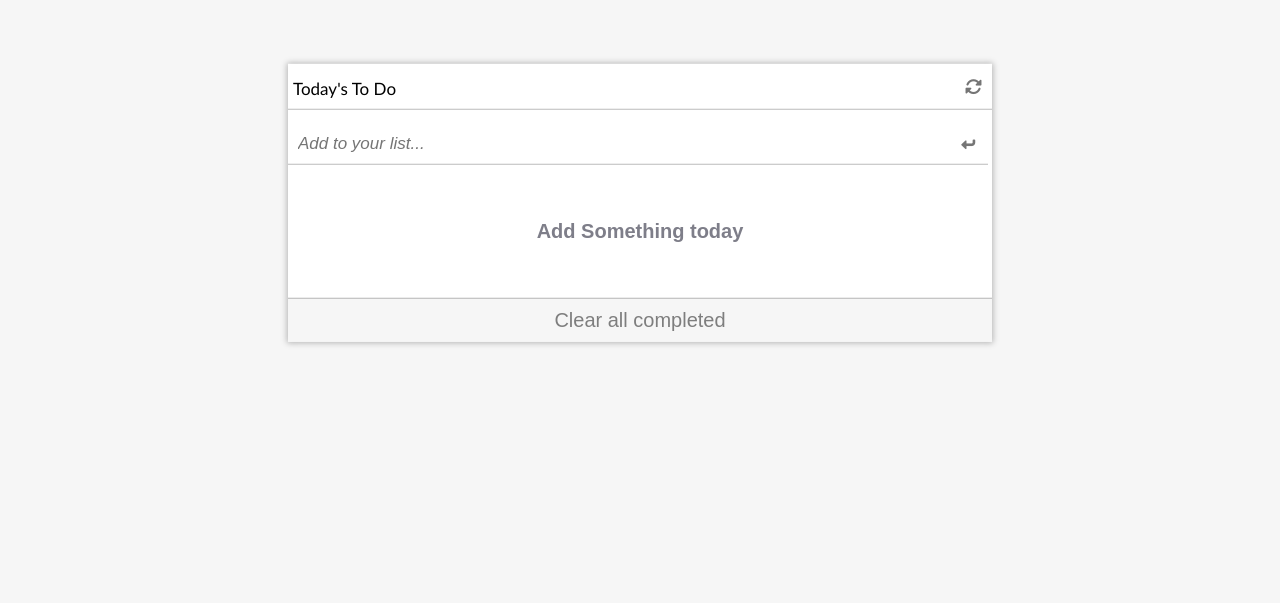
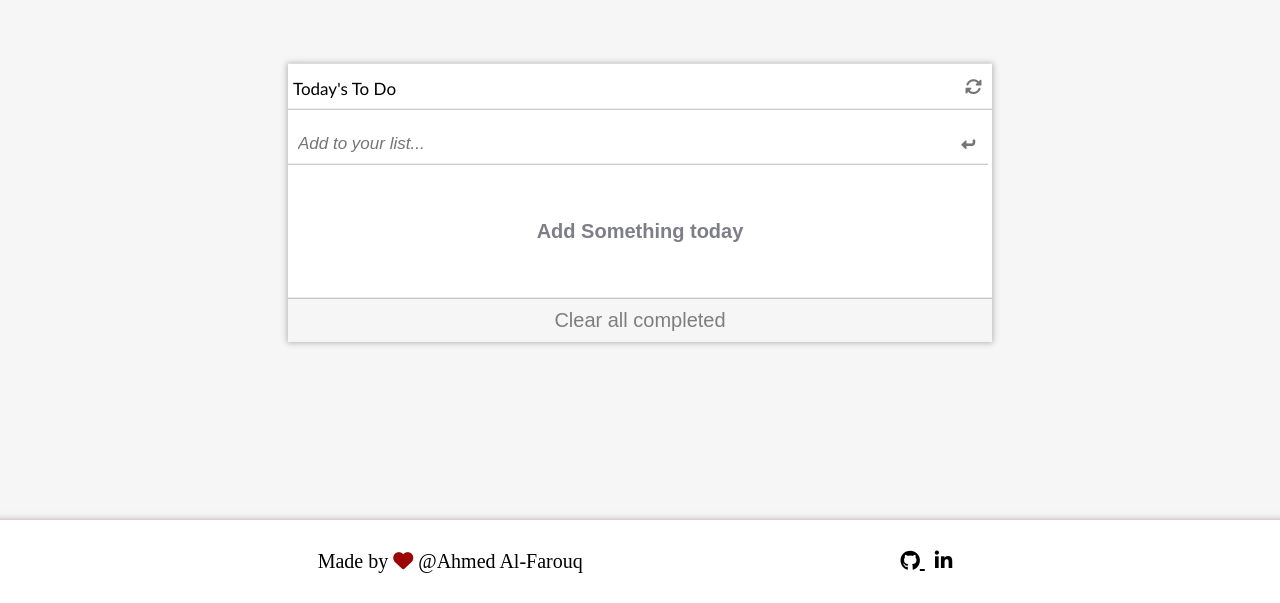
Before and after one commit to ahmed-al-farouq/to-do-list, a website built with webpack: page dist/index.html in a window 1280 px wide. Shown: the part 197-800 px from the top of the page. Built offline with nearby package versions, Linux system fonts and the light colour scheme.

Commit message:
Add footer

```diff
--- a/dist/index.html
+++ b/dist/index.html
@@ -20,6 +20,17 @@
       </ul>
       <button class="btn" id="clear-selected">Clear all completed</button>
     </div>
+    <footer class="footer">
+      <p> Made by <i class="fa fa-heart"></i> @Ahmed Al-Farouq</p>
+      <div class="contacts">
+        <a href="https://github.com/ahmed-al-farouq">
+          <i class="fa fa-github" title="Github"></i>
+        </a>
+        <a href="https://www.linkedin.com/in/ahmed-al-farouq/">
+          <i class="fa fa-linkedin" title="LinkedIn"></i>
+        </a>
+      </div>
+    </footer>
    <script src="main.js"></script>
    <script src="https://kit.fontawesome.com/73d0725f91.js" crossorigin="anonymous"></script>
   </body>
```
